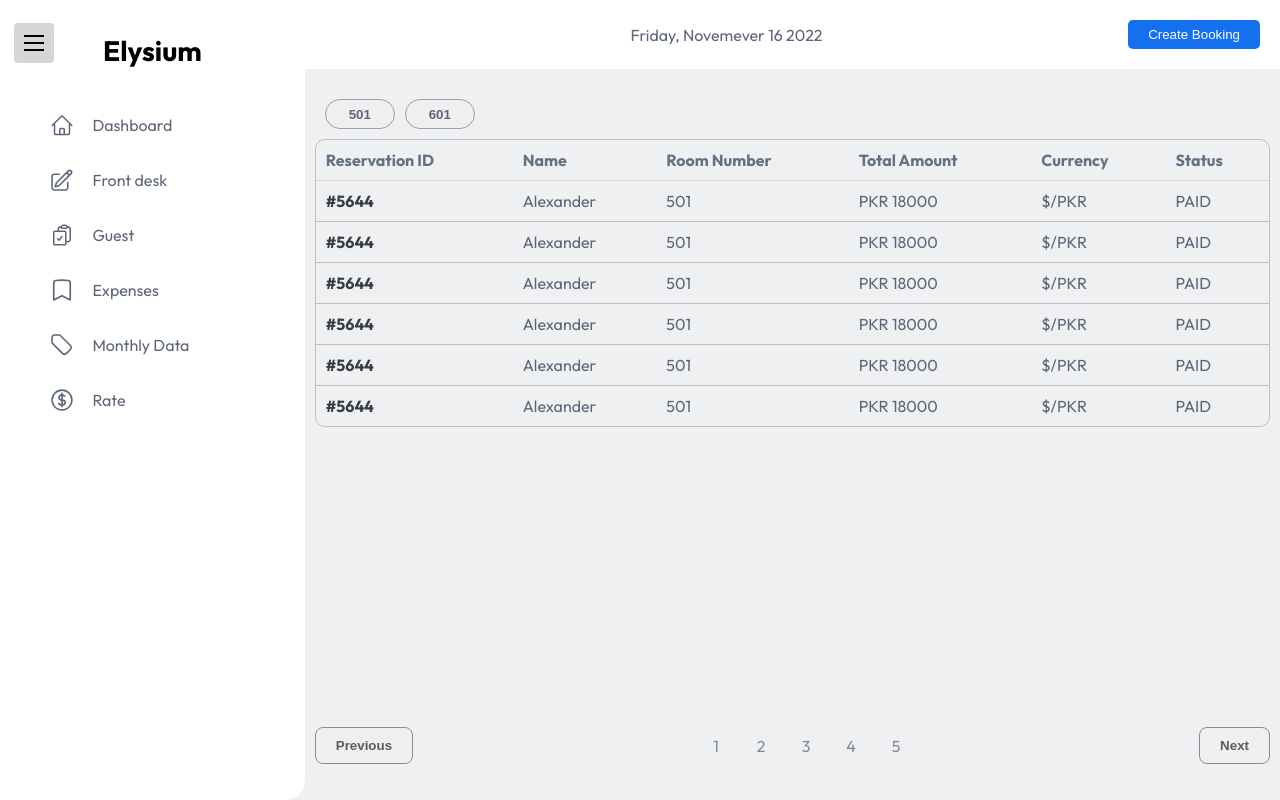
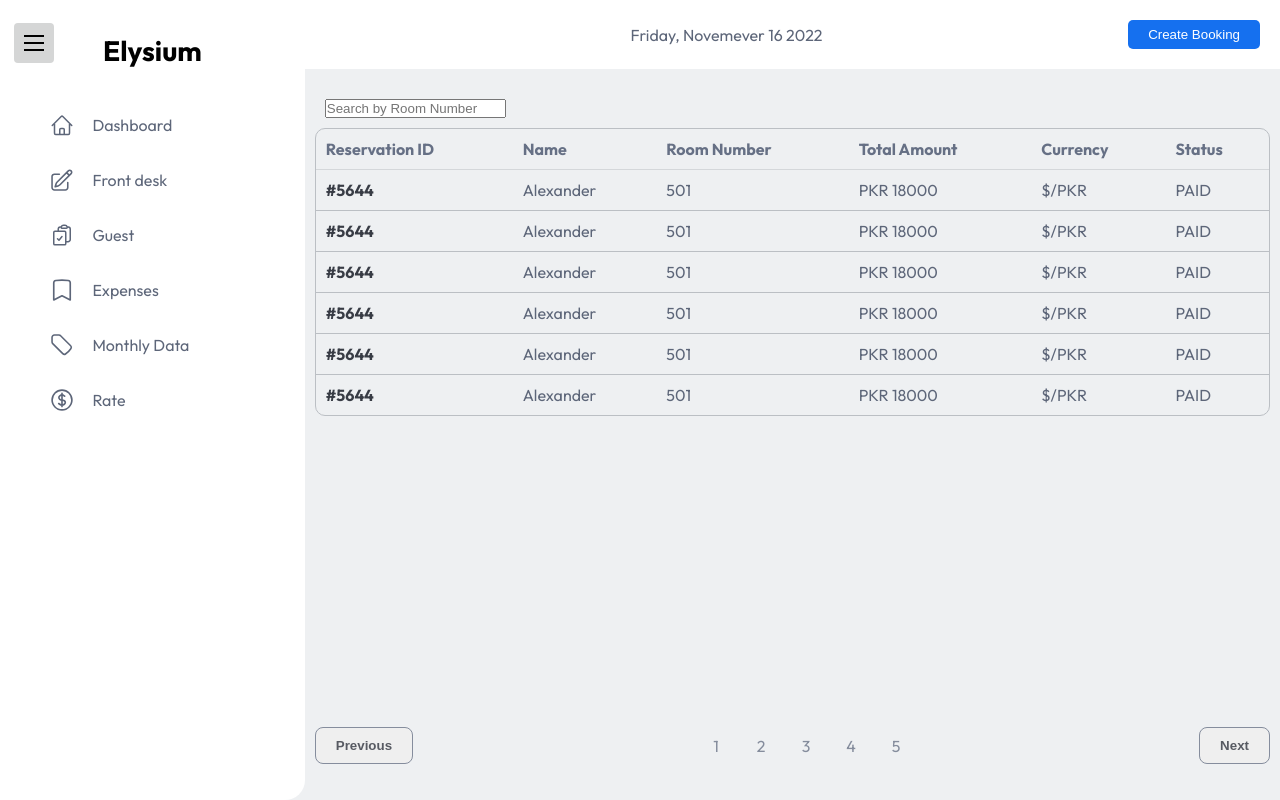
Before and after one commit to Abdullah-Khalil123/Elysium, a Next.js app: page /Elysium/Guest in a window 1280 px wide. Built offline with nearby package versions, Linux system fonts and the light colour scheme.

Commit message:
Update page.tsx

```diff
--- a/src/app/Guest/page.tsx
+++ b/src/app/Guest/page.tsx
@@ -6,8 +6,7 @@
     <div className={style.Guest}>
       <div>
         <div className={style.roomSelectors}>
-          <button>501</button>
-          <button>601</button>
+          <input type="text" placeholder="Search by Room Number" />
         </div>
         <Table />
       </div>
```
